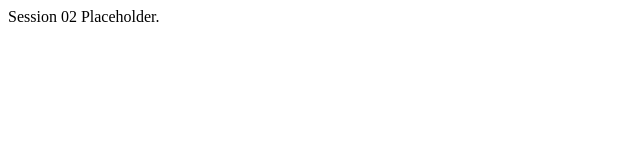
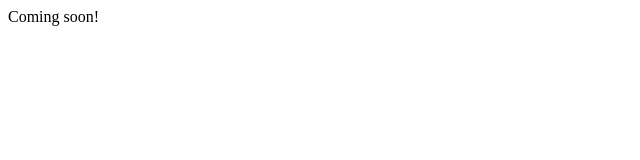
Before and after one commit to abellapugliese/abellapugliese.github.io, a plain HTML site: page index.html in a window 1280 px wide. Shown: the full height of the page, 0-640 px from the left. Drawn offline with Linux system fonts and the light colour scheme.

Commit message:
updated content of main page

```diff
--- a/index.html
+++ b/index.html
@@ -2,10 +2,10 @@
 <html>
 <head>
 <meta charset="UTF-8">
-<title>Session 02</title>
+<title>Annabella's Webpage</title>
 </head>
 
 <body>
-	Session 02 Placeholder.
+	Coming soon!
 </body>
 </html>
```
